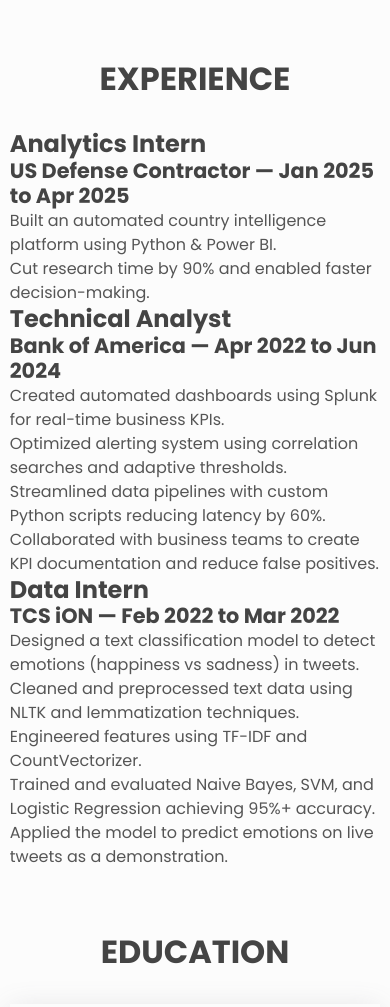
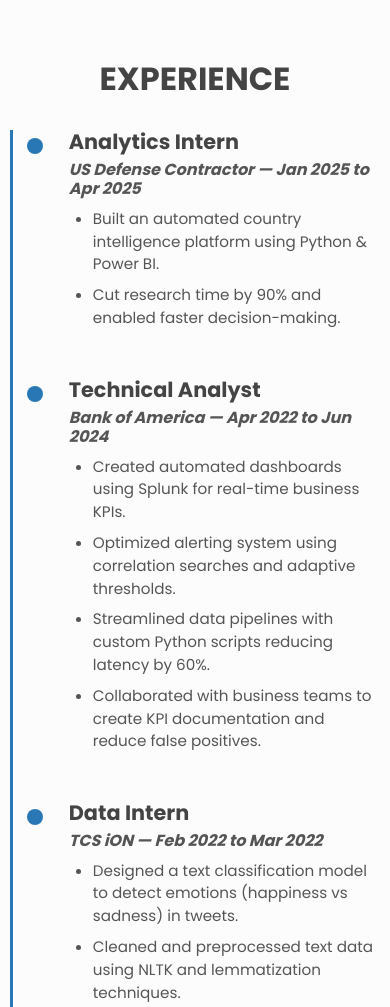
Before and after one commit to shanky2311/shanky2311.github.io, a plain HTML site: page index.html in a window 390 px wide. Shown: the part 3240-4247 px from the top of the page. Drawn offline with Linux system fonts and the light colour scheme.

Commit message:
Update styles.css

```diff
--- a/styles.css
+++ b/styles.css
@@ -426,4 +426,73 @@ main {
   .scroll-container {
     display: none;
   }
+  .scroll-container {
+  display: none;
 }
+
+/* ========================
+   Timeline - Experience Flowchart
+========================= */
+
+.timeline {
+  display: flex;
+  flex-direction: column;
+  gap: 2.5rem;
+  position: relative;
+  padding-left: 2rem;
+  border-left: 3px solid var(--clr-primary);
+  margin-top: 2em;
+  max-width: 800px;
+  margin-left: auto;
+  margin-right: auto;
+}
+
+.timeline__item {
+  position: relative;
+  padding-left: 1.5rem;
+}
+
+.timeline__item::before {
+  content: "";
+  position: absolute;
+  left: -1.1rem;
+  top: 0.5rem;
+  width: 1rem;
+  height: 1rem;
+  background-color: var(--clr-primary);
+  border-radius: 50%;
+}
+
+.timeline__role {
+  font-size: 1.3rem;
+  font-weight: 700;
+  color: var(--clr-fg-alt);
+  margin-bottom: 0.3rem;
+}
+
+.timeline__company {
+  font-size: 1rem;
+  font-weight: 600;
+  font-style: italic;
+  margin-bottom: 0.6rem;
+  color: var(--clr-fg);
+}
+
+.timeline__points {
+  padding-left: 1.5rem;
+  font-size: 0.95rem;
+  color: var(--clr-fg);
+  list-style-type: disc;
+}
+
+.timeline__points li {
+  margin-bottom: 0.5rem;
+  line-height: 1.5;
+}
+
+@media (max-width: 600px) {
+  .header {
+    height: 6em;
+  }
+
+}
```
